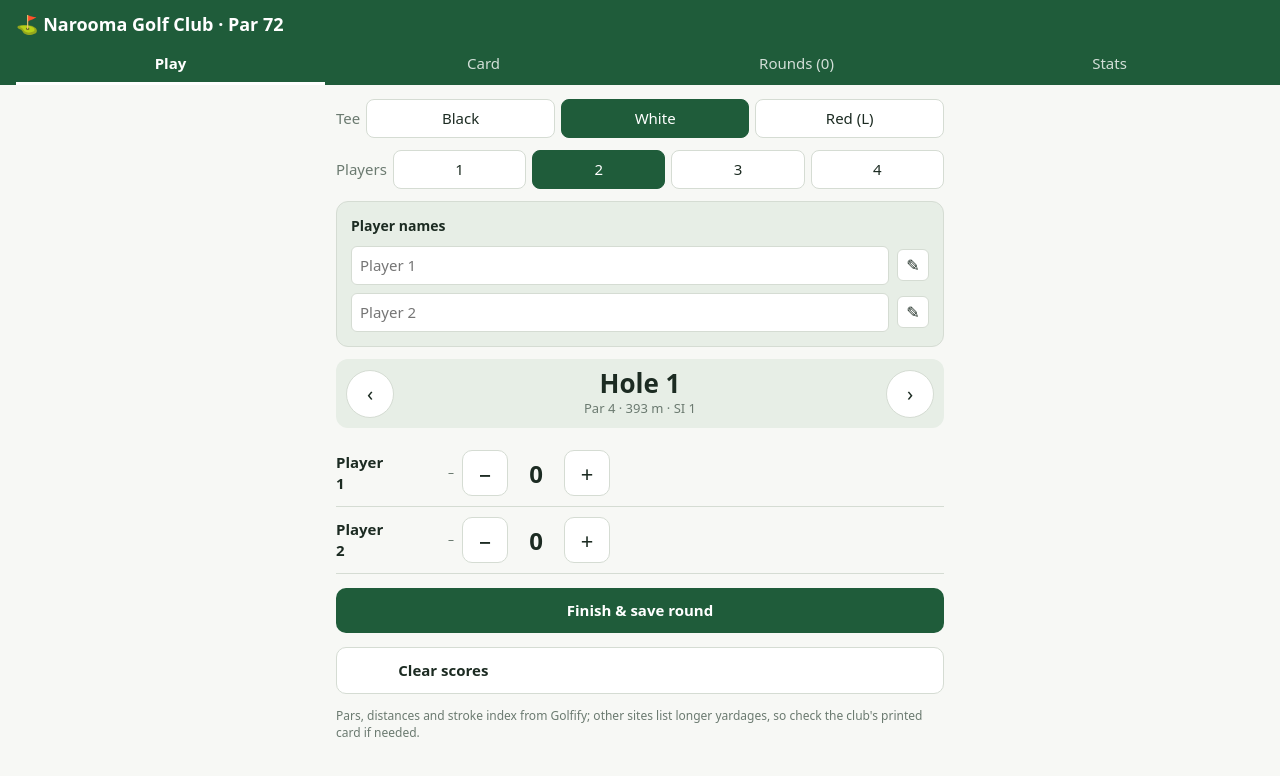
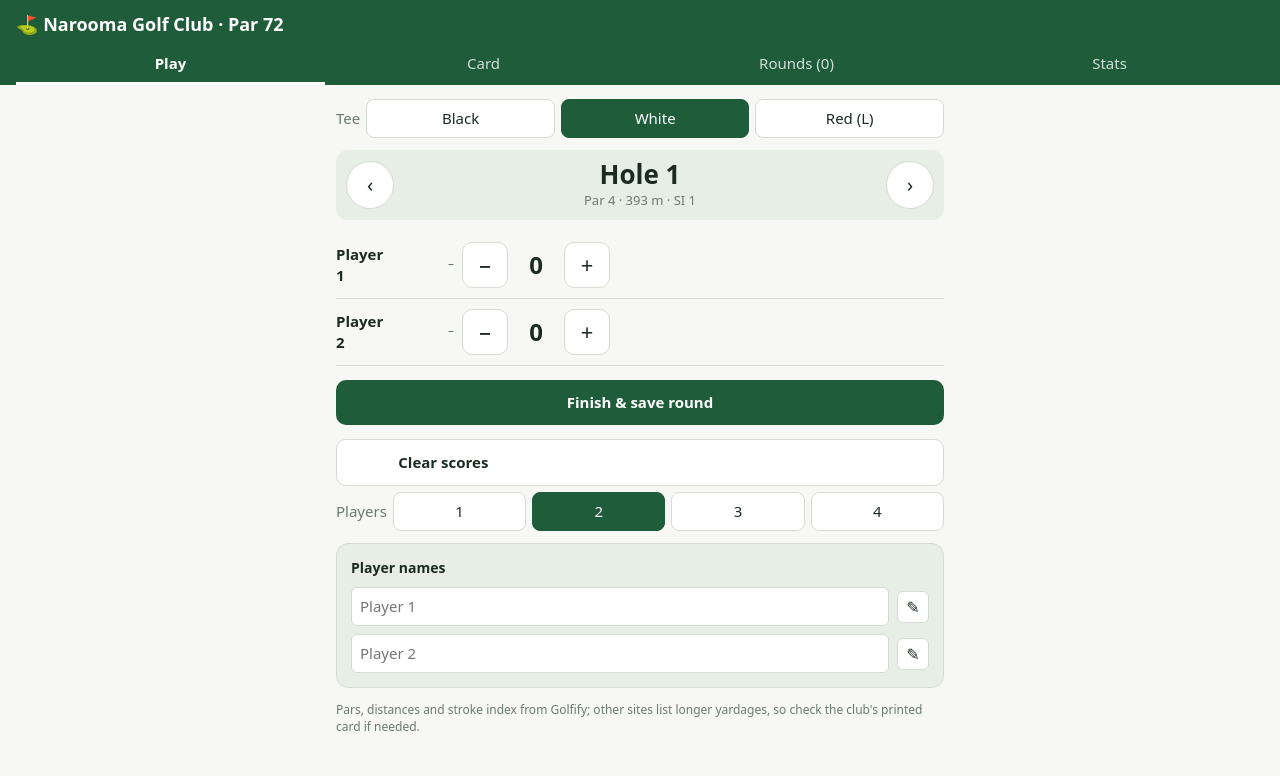
Before and after one commit to JonMac5656/narooma-golf-scorecard, a website: page index.html in a window 1280 px wide. Drawn offline with Linux system fonts and the light colour scheme.

Commit message:
Move player count and name inputs below hole scores in Play and Card views

```diff
--- a/index.html
+++ b/index.html
@@ -63,7 +63,7 @@
 .modal-actions button{flex:1;padding:10px;border-radius:8px;border:none;cursor:pointer;font-weight:600}
 .modal-actions .cancel{background:var(--line);color:var(--fg)}
 .modal-actions .confirm{background:var(--bad);color:white}
-.players-section{border:1px solid var(--line);border-radius:12px;padding:14px;background:var(--sub);margin-bottom:12px}
+.players-section{border:1px solid var(--line);border-radius:12px;padding:14px;background:var(--sub);margin-bottom:12px;margin-top:12px}
 .players-section h3{margin:0 0 10px;font-size:14px;font-weight:600}
 .players-list{display:flex;flex-direction:column;gap:8px}
 .player-item{display:flex;align-items:center;gap:8px}
@@ -286,14 +286,17 @@
   input.value = state.names[index] || '';
 }
 
-function setup() {
+function setupTee() {
   let html = '<div class="row"><span class="m">Tee</span>';
   ['Black', 'White', 'Red'].forEach((tee) => {
     html += '<button class="chip ' + (state.tee === tee ? 'on' : '') + '" data-a="tee" data-v="' + tee + '" aria-label="Select ' + tee + ' tee">' + tee + (tee === 'Red' ? ' (L)' : '') + '</button>';
   });
   html += '</div>';
+  return html;
+}
 
-  html += '<div class="row"><span class="m">Players</span>';
+function setupPlayers() {
+  let html = '<div class="row"><span class="m">Players</span>';
   for (let i = 1; i <= 4; i++) {
     html += '<button class="chip ' + (state.n === i ? 'on' : '') + '" data-a="n" data-v="' + i + '" aria-label="Set number of players to ' + i + '">' + i + '</button>';
   }
@@ -316,7 +319,7 @@
 
 function play() {
   const holeIndex = state.hole;
-  let html = setup();
+  let html = setupTee();
 
   html += '<div class="hole">';
   html += '<button data-a="prev" aria-label="Previous hole">‹</button>';
@@ -337,11 +340,14 @@
 
   html += '<button class="act" data-a="finish">Finish &amp; save round</button>';
   html += '<button class="act g" data-a="clear">Clear scores</button>';
+
+  html += setupPlayers();
+
   return html;
 }
 
 function card() {
-  let html = setup() + '<div class="w"><table><tr><th>Hole</th><th>Par</th><th>SI</th><th>' + state.tee + '</th>';
+  let html = setupTee() + '<div class="w"><table><tr><th>Hole</th><th>Par</th><th>SI</th><th>' + state.tee + '</th>';
 
   for (let playerIndex = 0; playerIndex < state.n; playerIndex++) {
     html += '<th>' + escapeHtml(getPlayerName(playerIndex)) + '</th>';
@@ -368,7 +374,11 @@
     if (holeIndex === 17) html += subtotalRow('In', 9, 18) + subtotalRow('Total', 0, 18);
   }
 
-  return html + '</table></div><button class="act" data-a="finish">Finish &amp; save round</button>';
+  html += '</table></div><button class="act" data-a="finish">Finish &amp; save round</button>';
+
+  html += setupPlayers();
+
+  return html;
 }
 
 function roundsView() {
```
